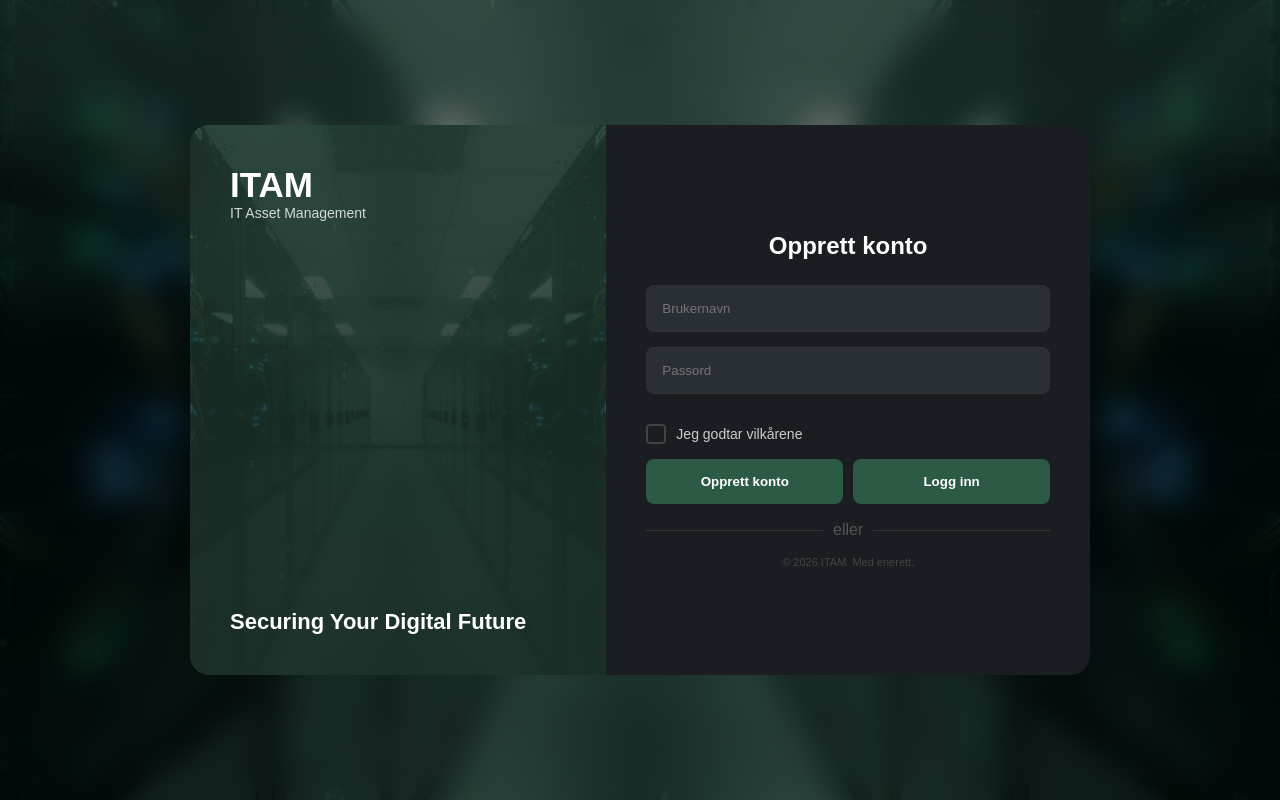
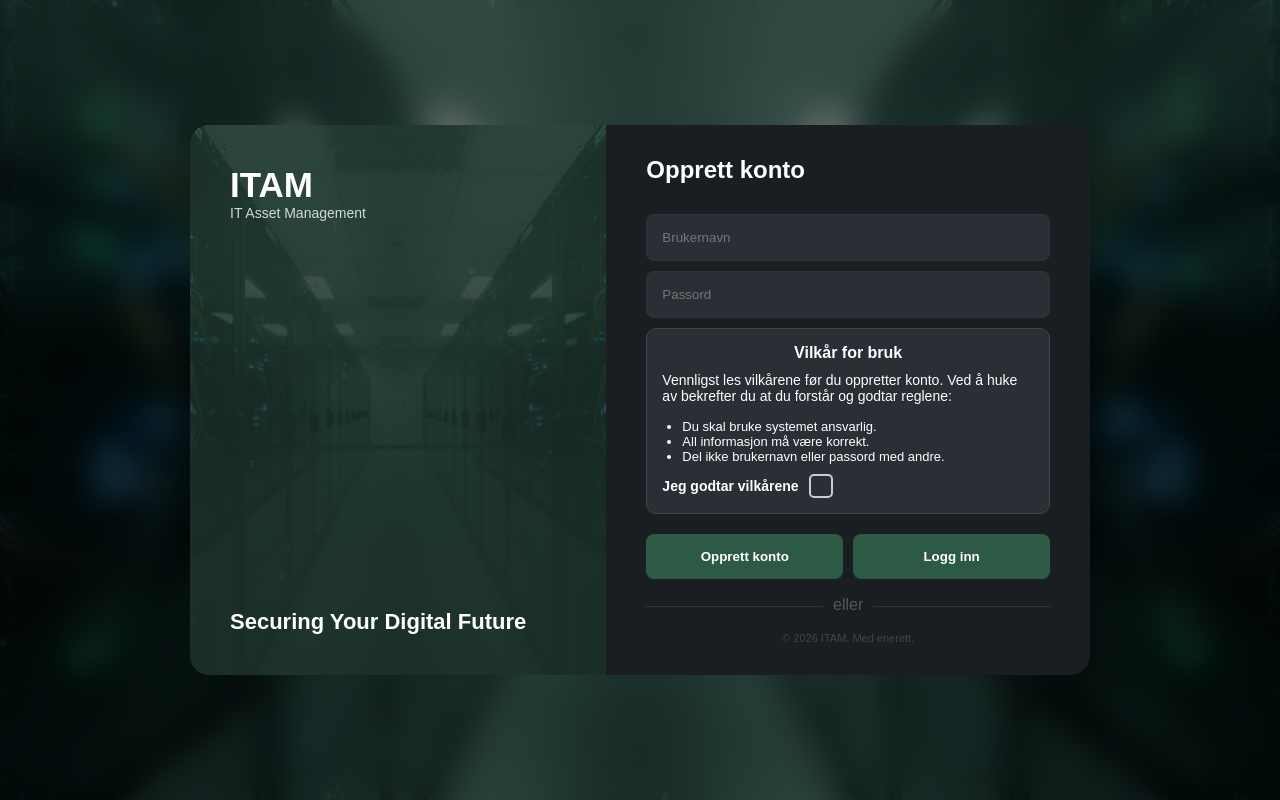
Before and after one commit to mikailtirit/semesteroppgaven-del-2, a Flask app: page / in a window 1280 px wide. Run offline with Flask 3, Linux system fonts and the light colour scheme.

Commit message:
endret vilkår delen, gjorde den bedre og mer lesbar, har også lagt til tekst slik at brukerne kan se hva de klikke ja på.

```diff
--- a/app.py
+++ b/app.py
@@ -12,7 +12,8 @@ def get_db_connection():
         host="localhost",
         user="mikail2008",
         password="123Akademiet!",
-        database="semesteroppgave_db"
+        database="semesteroppgave_db",
+        charset='utf8mb4'  # viktig for å støtte hashede passord korrekt
     )
 
 # Hovedside: viser login/registrer side
@@ -73,12 +74,11 @@ def login():
     conn.close()
 
     if bruker and check_password_hash(bruker['password'], passord):
-        # Lagre info i session
         session['user_id'] = bruker['id']
         session['username'] = bruker['username']
         return redirect(url_for('welcome'))
 
-    # Hvis login feil, bare bli på samme side
+    # Hvis login feil, bli på samme side
     return redirect(url_for('home'))
 
 # Welcome-side, kun tilgjengelig hvis logget inn
--- a/static/style.css
+++ b/static/style.css
@@ -42,7 +42,7 @@
     overflow: hidden;
 }
 
-/* Venstre seksjon (login/registrer) */
+/* Venstre seksjon */
 .venstre {
     flex: 1;
     padding: 40px;
@@ -82,7 +82,7 @@
 .logo-del p { font-size: 14px; opacity: 0.8; }
 .venstre-innhold h2 { font-size: 22px; }
 
-/* Høyre seksjon (login/registrer og welcome) */
+/* Høyre seksjon */
 .hoyre {
     flex: 1.2;
     padding: 40px;
@@ -92,19 +92,15 @@
     justify-content: center;
     position: relative;
     z-index: 2;
-    text-align: center;
 }
 
-h3 {
-    margin-bottom: 25px;
-    font-size: 24px;
-}
+h3 { margin-bottom: 30px; font-size: 24px; }
 
 /* Input-felt */
 .felt {
     width: 100%;
     padding: 15px;
-    margin-bottom: 15px;
+    margin-bottom: 10px;
     background: #2a2e35;
     border: 1px solid #333;
     border-radius: 8px;
@@ -137,27 +133,28 @@ h3 {
 
 /* Checkbox */
 .valg {
-    margin: 15px 0;
+    margin: 25px 0;
 }
 
 .sjekk {
     display: flex;
     align-items: center;
-    gap: 10px;
-    font-size: 14px;
-    color: #ccc;
+    gap: 15px;
+    font-size: 16px;
+    font-weight: bold;
+    color: #fff;
     cursor: pointer;
 }
 
 .sjekk input {
-    display: none; /* Skjul vanlig checkbox */
+    display: none;
 }
 
 .boks {
-    width: 20px;
-    height: 20px;
-    border: 2px solid #444;
-    border-radius: 4px;
+    width: 24px;
+    height: 24px;
+    border: 2px solid #ccc;
+    border-radius: 5px;
     position: relative;
 }
 
@@ -169,9 +166,11 @@ h3 {
 .sjekk input:checked + .boks::after {
     content: "✓";
     position: absolute;
-    left: 4px;
-    top: -2px;
+    left: 5px;
+    top: 0;
+    font-size: 18px;
     color: white;
+    font-weight: bold;
 }
 
 /* Linje og copyright */
@@ -194,25 +193,71 @@ h3 {
     color: #444;
 }
 
-/* Welcome-side spesifikk */
+/* Vilkår-boks */
+#vilkar-boks {
+    background: #2a2e35;
+    padding: 15px;
+    border-radius: 10px;
+    margin-bottom: 20px;
+    color: #fff;
+    border: 1px solid #444;
+}
+
+#vilkar-boks h4 {
+    margin-bottom: 10px;
+    font-size: 16px;
+    text-align: center;
+}
+
+.vilkar-tekst p {
+    font-size: 14px;
+    margin-bottom: 15px;
+}
+
+.vilkar-tekst ul {
+    list-style: disc;
+    margin-left: 20px;
+    font-size: 13px;
+}
+
+#vilkar-boks .sjekk {
+    display: flex;
+    align-items: center;
+    gap: 10px;
+    font-size: 14px;
+    font-weight: bold;
+    cursor: pointer;
+    color: #fff;
+    margin-top: 10px;
+}
+
+/* ========================= */
+/* WELCOME SIDE (ny del) */
+/* ========================= */
+
 .welcome-card {
-    display: flex;
+    flex-direction: column;
     justify-content: center;
     align-items: center;
-    flex: 1.2;
+}
+
+.welcome-content {
+    display: flex;
+    flex-direction: column;
+    justify-content: center;
+    align-items: center;
+    gap: 20px; /* mellomrom mellom alle elementene */
+    text-align: center;
 }
 
 .welcome-content h1 {
-    font-size: 30px;
-    margin-bottom: 15px;
+    font-size: 28px;
 }
 
 .welcome-content p {
     font-size: 16px;
-    margin-bottom: 25px;
 }
 
 .logout-btn {
-    width: 150px;
-    margin: 0 auto;
+    width: 160px;
 }
--- a/templates/index.html
+++ b/templates/index.html
@@ -20,25 +20,36 @@
         <div class="hoyre">
             <h3 id="tittel">Opprett konto</h3>
 
-            {% if error %}
-            <p style="color:red; margin-bottom:10px;">{{ error }}</p>
-            {% endif %}
-
             <form id="skjema" action="/register" method="POST">
                 <input type="text" name="username" class="felt" placeholder="Brukernavn" required>
                 <input type="password" name="password" class="felt" placeholder="Passord" required>
 
-                <div class="valg" id="vilkar-wrapper">
+                <!-- Vilkår-boksen -->
+                <div id="vilkar-boks">
+                    <h4>Vilkår for bruk</h4>
+                    <div class="vilkar-tekst">
+                        <p>Vennligst les vilkårene før du oppretter konto. Ved å huke av bekrefter du at du forstår og
+                            godtar reglene:</p>
+                        <ul>
+                            <li>Du skal bruke systemet ansvarlig.</li>
+                            <li>All informasjon må være korrekt.</li>
+                            <li>Del ikke brukernavn eller passord med andre.</li>
+                        </ul>
+                    </div>
                     <label class="sjekk">
-                        <input type="checkbox" id="vilkar" required>
+                        <input type="checkbox" id="vilkar-checkbox" required>
+                        Jeg godtar vilkårene
                         <span class="boks"></span>
-                        Jeg godtar vilkårene
                     </label>
                 </div>
 
                 <div class="knapper">
-                    <button type="submit" class="knapp gronn" id="hoved-btn">Opprett konto</button>
-                    <button type="button" class="knapp graa" onclick="byttModus()" id="bytt-btn">Logg inn</button>
+                    <button type="submit" class="knapp gronn" id="hoved-btn">
+                        Opprett konto
+                    </button>
+                    <button type="button" class="knapp graa" onclick="byttModus()" id="bytt-btn">
+                        Logg inn
+                    </button>
                 </div>
             </form>
 
```
